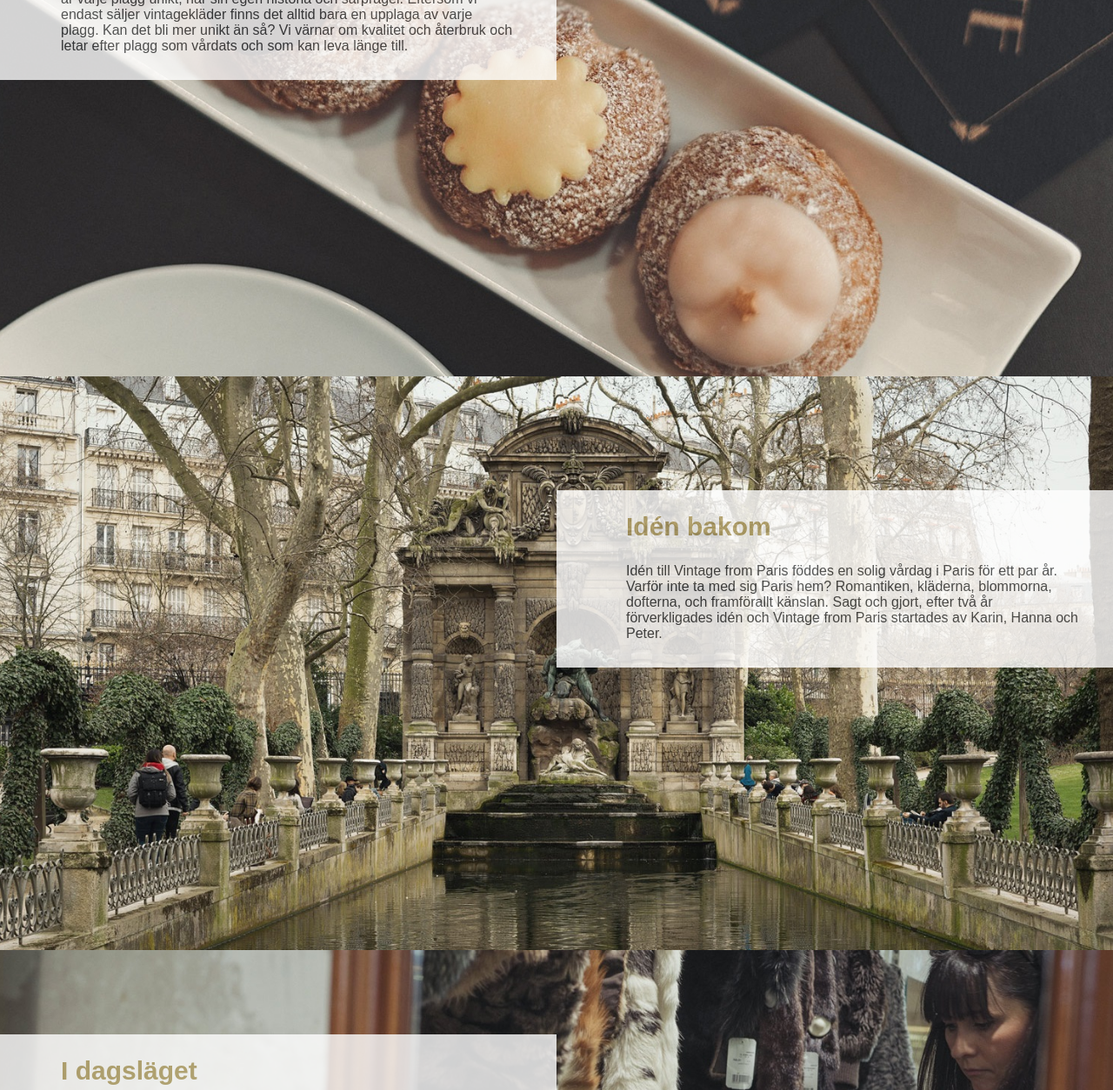
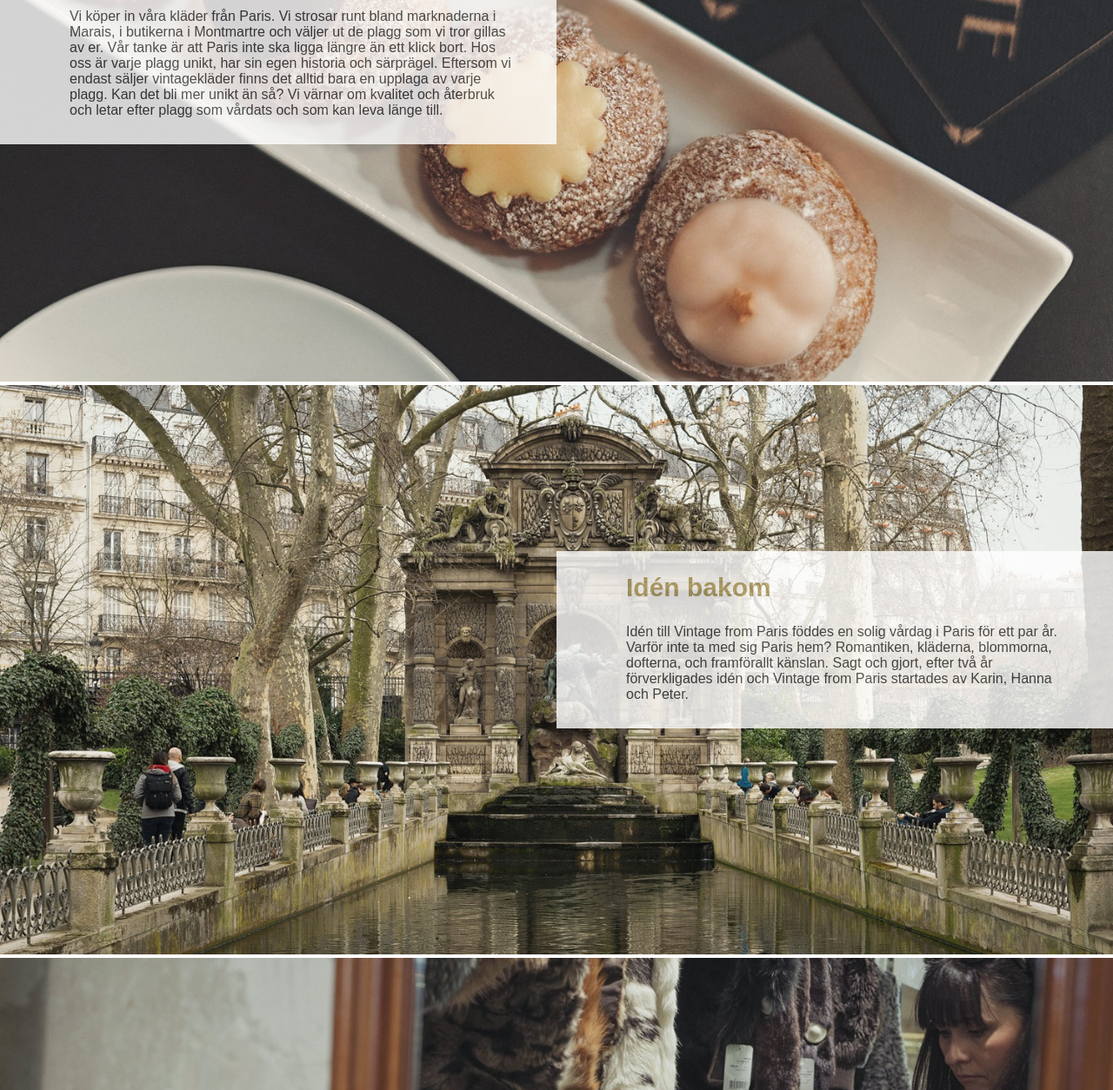
Before and after one commit to lollalo/LearningToCode, a plain HTML site: page index.html in a window 1280 px wide. Shown: the part 492-1746 px from the top of the page at 87% size. Drawn offline with Linux system fonts and the light colour scheme.

Commit message:
Margins textbox

```diff
--- a/styles.css
+++ b/styles.css
@@ -32,11 +32,10 @@ img {
   /* Container holding the image and the text */
 .container {
     position: relative;
-    margin: -10px;
 }
 .text-block-left {
     position: absolute;
-    bottom: 50%;
+    bottom: 40%;
     right: 50%;
     background-color: white;
     opacity: 0.8;
@@ -46,7 +45,7 @@ img {
 }
 .text-block-right {
     position: absolute;
-    bottom: 50%;
+    bottom: 40%;
     left: 50%;
     background-color: white;
     opacity: 0.8;
```
